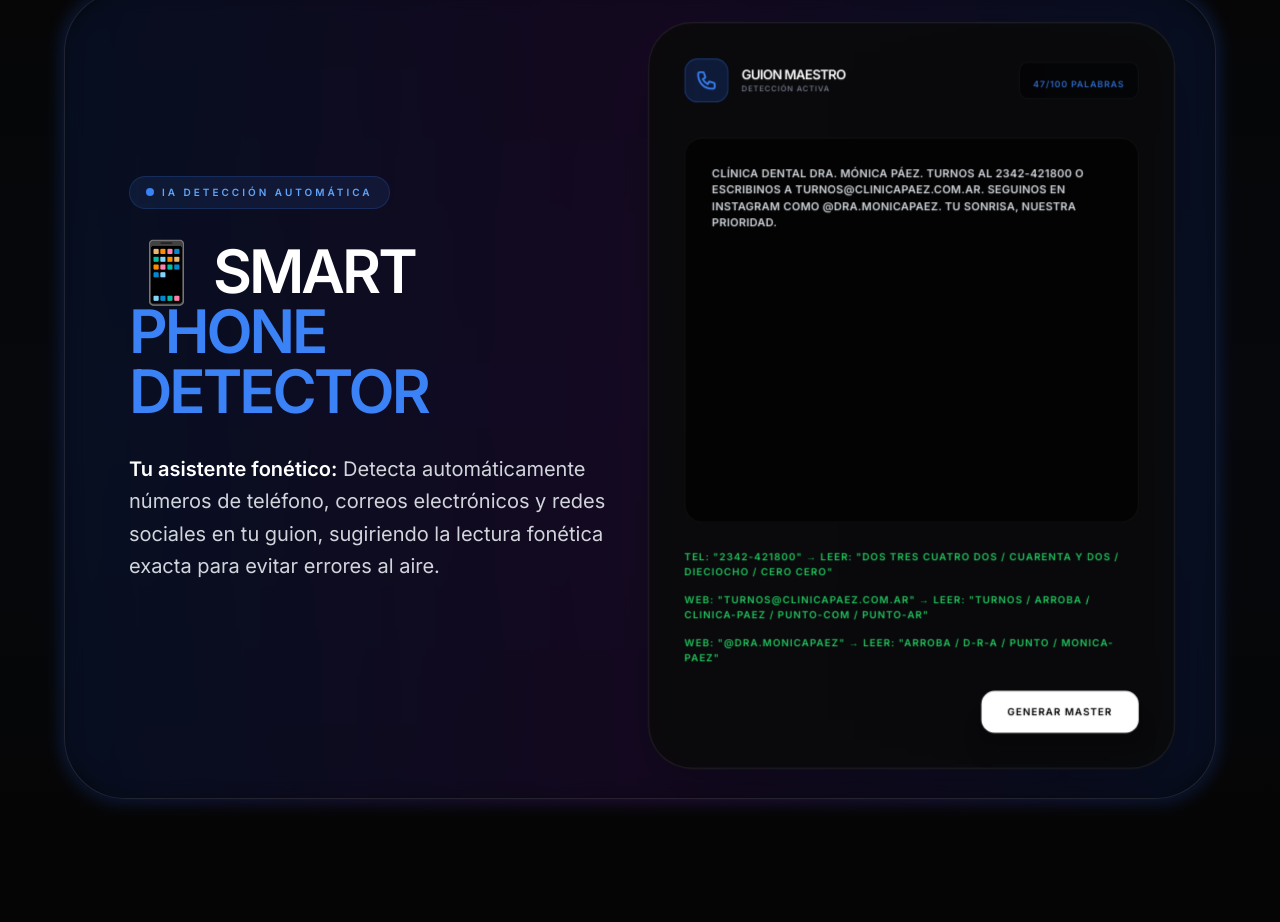
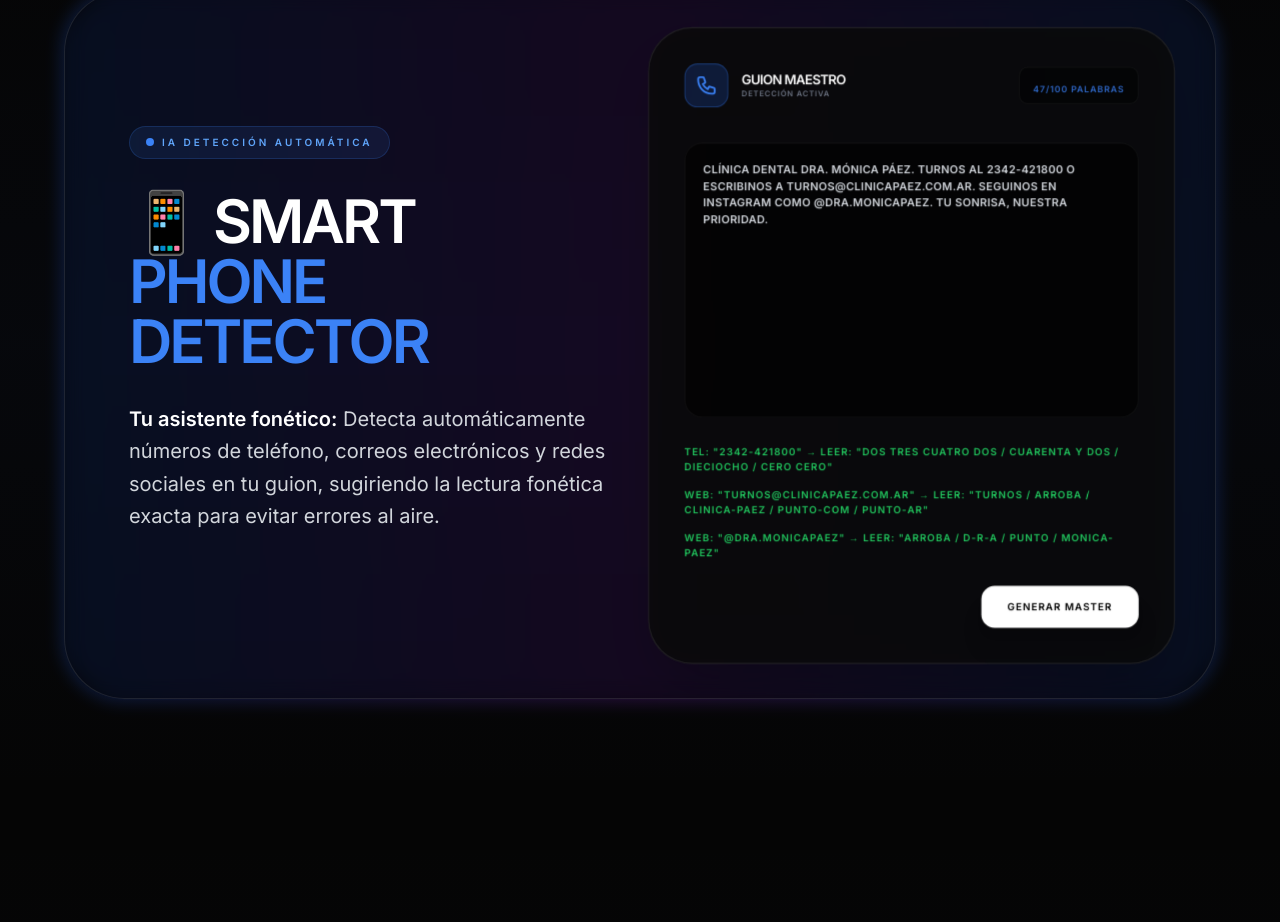
Before and after one commit to frewer1000/Locutores-AR-2026, a React (Vite) app: page / in a window 1280 px wide. Shown: the part 4852-5774 px from the top of the page. Built offline with nearby package versions, Linux system fonts and the light colour scheme.

Commit message:
fix: Adjust UI layout for script display
Reduces the minimum height of the script display container and padding to improve visual consistency and prevent excessive empty space on smaller screens.

```diff
--- a/components/PhoneDetectionFeature.tsx
+++ b/components/PhoneDetectionFeature.tsx
@@ -63,7 +63,7 @@ const PhoneDetectionFeature: React.FC = () => {
                     </div>
                   </div>
 
-                  <div className="bg-black/60 rounded-2xl p-6 mb-6 border border-white/5 min-h-[350px] transition-all duration-500">
+                  <div className="bg-black/60 rounded-2xl p-4 mb-6 border border-white/5 min-h-[250px] transition-all duration-500">
                     {step === 1 && <p className="text-gray-300 text-[10px] uppercase font-bold tracking-wide animate-fade-in">{scriptOriginal}</p>}
                     {step === 2 && <p className="text-gray-300 text-[10px] uppercase font-bold tracking-wide animate-fade-in">{scriptOriginal}</p>}
                     {step === 3 && <p className="text-gray-300 text-[10px] uppercase font-bold tracking-wide animate-fade-in">{scriptOriginal}</p>}
```
